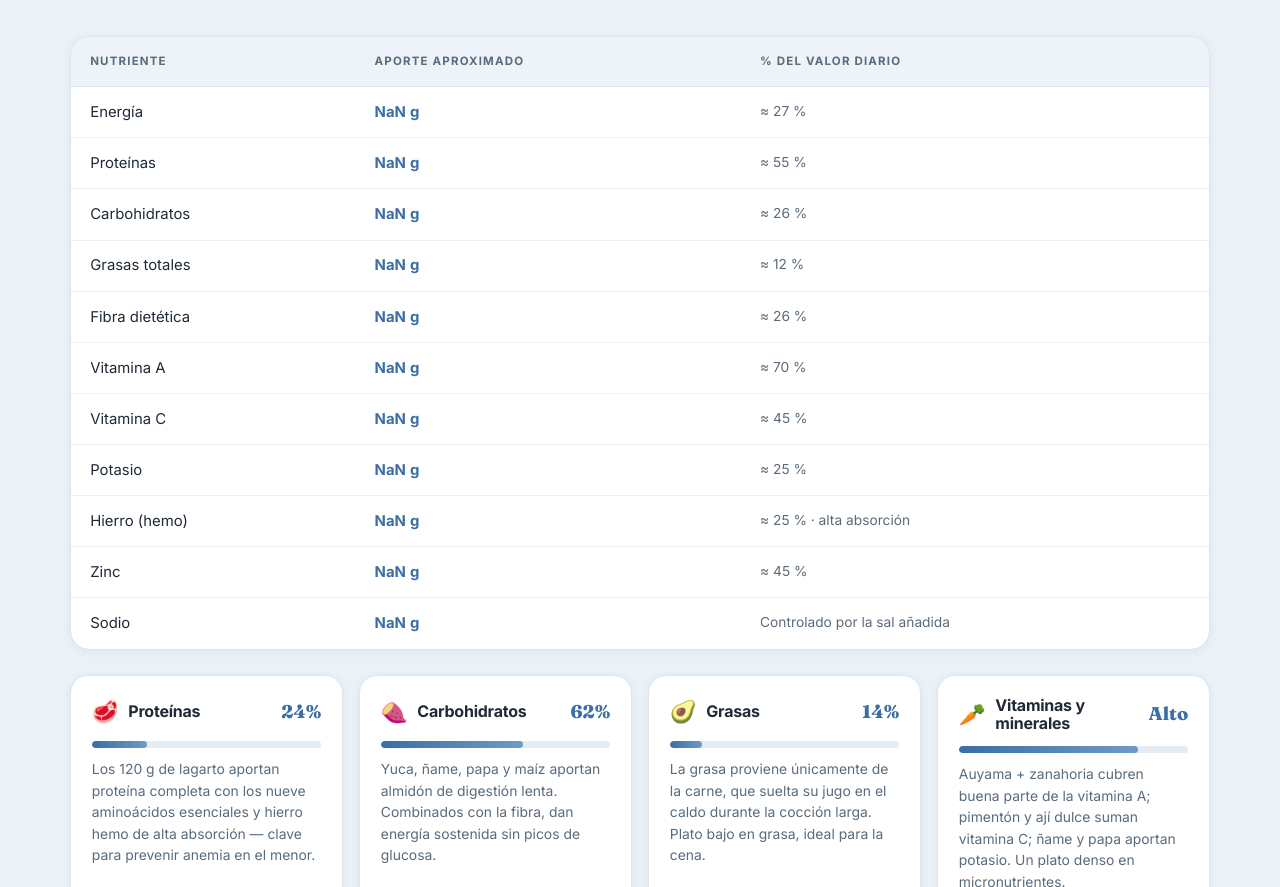
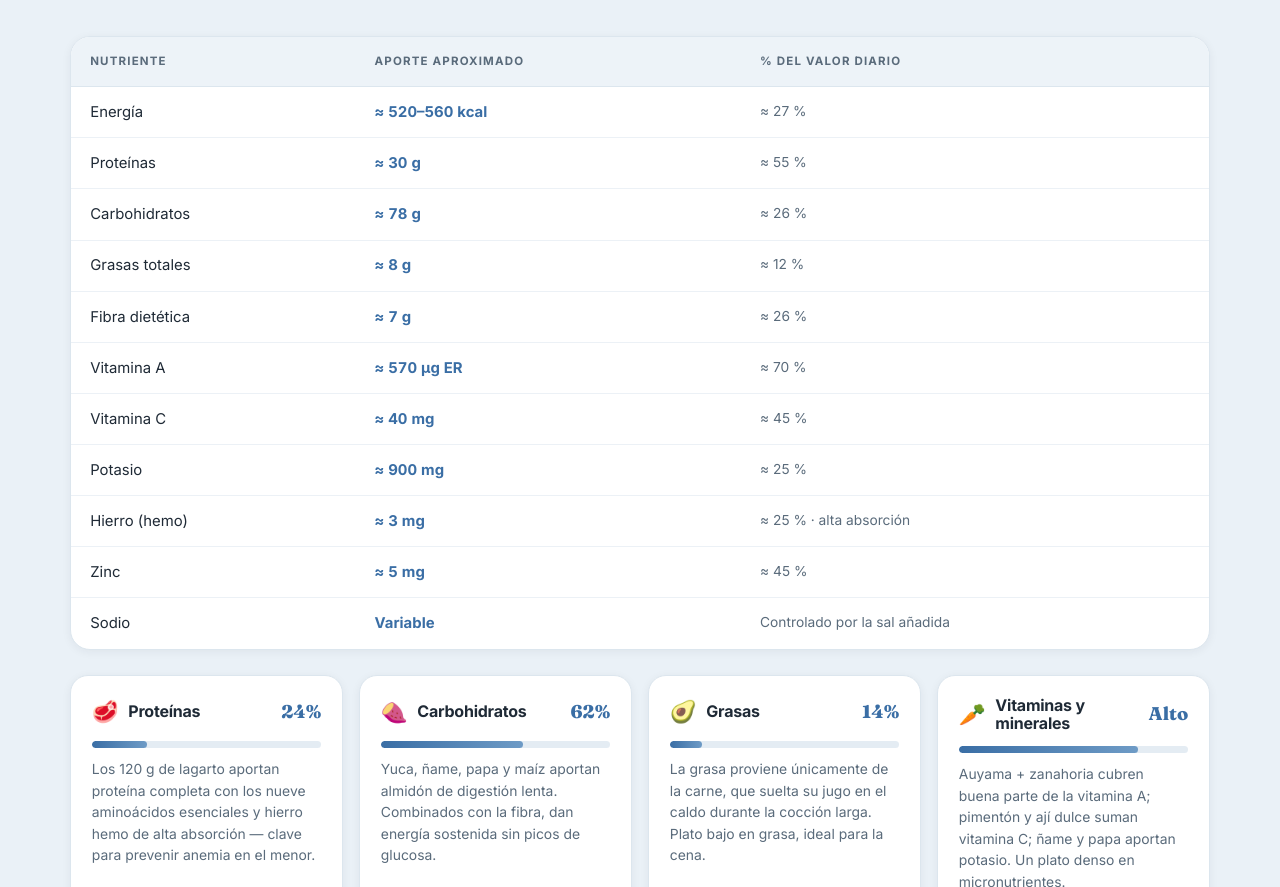
Before and after one commit to Dougs89/Recetas, a plain HTML site: page index.html in a window 1280 px wide. Shown: the part 2428-3315 px from the top of the page. Drawn offline with Linux system fonts and the light colour scheme; files whose address does not match are found by name.

Commit message:
Enhance nutritional table and quantity cell selection
Updated nutritional value table and adjusted quantity cell selection.

```diff
--- a/index.html
+++ b/index.html
@@ -308,6 +308,8 @@ table.tbl thead th{
 table.tbl td{padding:.8rem 1.2rem;border-bottom:1px solid #ECF1F6;vertical-align:top}
 table.tbl tbody tr:last-child td{border-bottom:0}
 table.tbl tbody tr:hover{background:#F7FAFD}
+
+/* Cantidad recalculable (solo tabla de compras) */
 .qty{
   font-weight:700;color:var(--blue);white-space:nowrap;
   font-variant-numeric:tabular-nums;
@@ -315,6 +317,15 @@ table.tbl tbody tr:hover{background:#F7FAFD}
   border-radius:4px;
 }
 .qty.pulse{background-color:#FFF3D9}
+
+/* Valor fijo (tabla nutricional) — NO se recalcula */
+.nutri-val{
+  font-weight:700;
+  color:var(--blue);
+  white-space:nowrap;
+  font-variant-numeric:tabular-nums;
+}
+
 .note{color:var(--ink-soft);font-size:.86rem}
 
 @media(max-width:660px){
@@ -735,17 +746,17 @@ footer strong{color:#F4F8FB;font-family:'Fraunces',serif;font-size:1rem}
           <tr><th>Nutriente</th><th>Aporte aproximado</th><th>% del valor diario</th></tr>
         </thead>
         <tbody>
-          <tr><td data-label="Nutriente">Energía</td><td data-label="Aporte" class="qty">≈ 520–560 kcal</td><td data-label="% diario" class="note">≈ 27 %</td></tr>
-          <tr><td data-label="Nutriente">Proteínas</td><td data-label="Aporte" class="qty">≈ 30 g</td><td data-label="% diario" class="note">≈ 55 %</td></tr>
-          <tr><td data-label="Nutriente">Carbohidratos</td><td data-label="Aporte" class="qty">≈ 78 g</td><td data-label="% diario" class="note">≈ 26 %</td></tr>
-          <tr><td data-label="Nutriente">Grasas totales</td><td data-label="Aporte" class="qty">≈ 8 g</td><td data-label="% diario" class="note">≈ 12 %</td></tr>
-          <tr><td data-label="Nutriente">Fibra dietética</td><td data-label="Aporte" class="qty">≈ 7 g</td><td data-label="% diario" class="note">≈ 26 %</td></tr>
-          <tr><td data-label="Nutriente">Vitamina A</td><td data-label="Aporte" class="qty">≈ 570 µg ER</td><td data-label="% diario" class="note">≈ 70 %</td></tr>
-          <tr><td data-label="Nutriente">Vitamina C</td><td data-label="Aporte" class="qty">≈ 40 mg</td><td data-label="% diario" class="note">≈ 45 %</td></tr>
-          <tr><td data-label="Nutriente">Potasio</td><td data-label="Aporte" class="qty">≈ 900 mg</td><td data-label="% diario" class="note">≈ 25 %</td></tr>
-          <tr><td data-label="Nutriente">Hierro (hemo)</td><td data-label="Aporte" class="qty">≈ 3 mg</td><td data-label="% diario" class="note">≈ 25 % · alta absorción</td></tr>
-          <tr><td data-label="Nutriente">Zinc</td><td data-label="Aporte" class="qty">≈ 5 mg</td><td data-label="% diario" class="note">≈ 45 %</td></tr>
-          <tr><td data-label="Nutriente">Sodio</td><td data-label="Aporte" class="qty">Variable</td><td data-label="% diario" class="note">Controlado por la sal añadida</td></tr>
+          <tr><td data-label="Nutriente">Energía</td><td data-label="Aporte" class="nutri-val">≈ 520–560 kcal</td><td data-label="% diario" class="note">≈ 27 %</td></tr>
+          <tr><td data-label="Nutriente">Proteínas</td><td data-label="Aporte" class="nutri-val">≈ 30 g</td><td data-label="% diario" class="note">≈ 55 %</td></tr>
+          <tr><td data-label="Nutriente">Carbohidratos</td><td data-label="Aporte" class="nutri-val">≈ 78 g</td><td data-label="% diario" class="note">≈ 26 %</td></tr>
+          <tr><td data-label="Nutriente">Grasas totales</td><td data-label="Aporte" class="nutri-val">≈ 8 g</td><td data-label="% diario" class="note">≈ 12 %</td></tr>
+          <tr><td data-label="Nutriente">Fibra dietética</td><td data-label="Aporte" class="nutri-val">≈ 7 g</td><td data-label="% diario" class="note">≈ 26 %</td></tr>
+          <tr><td data-label="Nutriente">Vitamina A</td><td data-label="Aporte" class="nutri-val">≈ 570 µg ER</td><td data-label="% diario" class="note">≈ 70 %</td></tr>
+          <tr><td data-label="Nutriente">Vitamina C</td><td data-label="Aporte" class="nutri-val">≈ 40 mg</td><td data-label="% diario" class="note">≈ 45 %</td></tr>
+          <tr><td data-label="Nutriente">Potasio</td><td data-label="Aporte" class="nutri-val">≈ 900 mg</td><td data-label="% diario" class="note">≈ 25 %</td></tr>
+          <tr><td data-label="Nutriente">Hierro (hemo)</td><td data-label="Aporte" class="nutri-val">≈ 3 mg</td><td data-label="% diario" class="note">≈ 25 % · alta absorción</td></tr>
+          <tr><td data-label="Nutriente">Zinc</td><td data-label="Aporte" class="nutri-val">≈ 5 mg</td><td data-label="% diario" class="note">≈ 45 %</td></tr>
+          <tr><td data-label="Nutriente">Sodio</td><td data-label="Aporte" class="nutri-val">Variable</td><td data-label="% diario" class="note">Controlado por la sal añadida</td></tr>
         </tbody>
       </table>
     </div>
@@ -980,7 +991,8 @@ footer strong{color:#F4F8FB;font-family:'Fraunces',serif;font-size:1rem}
   const input = document.getElementById('numPersonas');
   const btnMenos = document.getElementById('btnMenos');
   const btnMas = document.getElementById('btnMas');
-  const cells = document.querySelectorAll('.qty');
+  /* ⬇️ IMPORTANTE: solo seleccionamos las celdas que tienen data-per */
+  const cells = document.querySelectorAll('.qty[data-per]');
 
   function fmtCdta(n) {
     const map = {
@@ -1075,6 +1087,8 @@ footer strong{color:#F4F8FB;font-family:'Fraunces',serif;font-size:1rem}
     cells.forEach(function (cell) {
       const per = parseFloat(cell.dataset.per);
       const type = cell.dataset.type;
+      /* Doble salvaguarda: si falta un atributo, no tocamos la celda */
+      if (isNaN(per) || !type) return;
       cell.textContent = formatQty(per, N, type);
       cell.classList.add('pulse');
       setTimeout(function () { cell.classList.remove('pulse'); }, 450);
```
